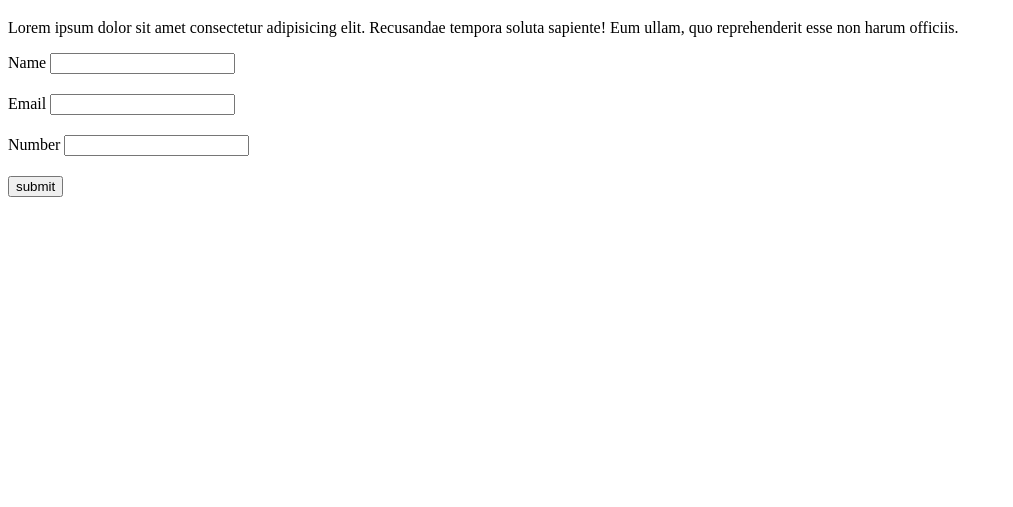
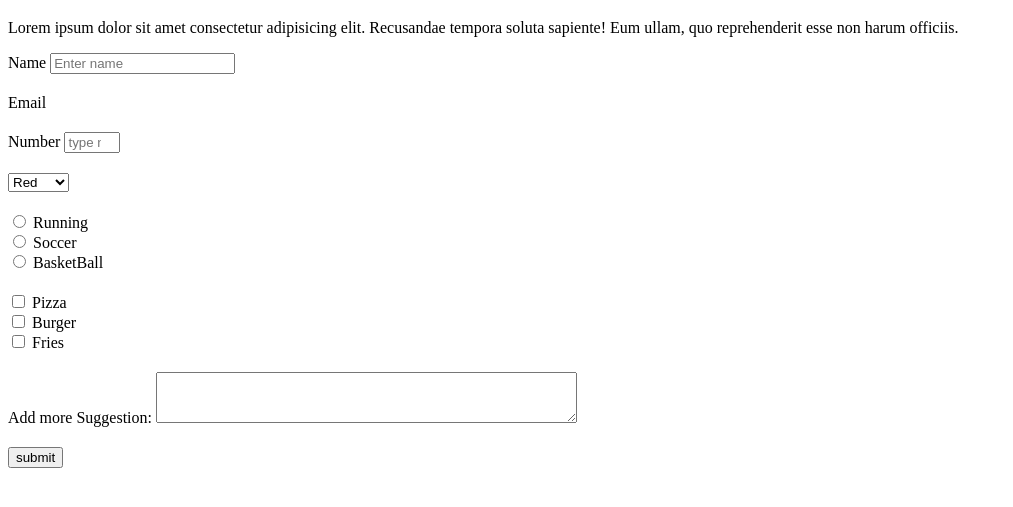
Before and after one commit to SeifEleslam/microverseProj, a plain HTML site: page index.html in a window 1280 px wide. Shown: the part 61-568 px from the top of the page, without its empty margins (0-1013 px from the left). Drawn offline with Linux system fonts and the light colour scheme.

Commit message:
second half of the html done

```diff
--- a/index.html
+++ b/index.html
@@ -17,23 +17,61 @@
       </p>
       <form id="form">
         <div>
-          <label>Name</label>
-          <input type="text" id="name" required />
+          <label id="name-label">Name</label>
+          <input type="text" id="name" placeholder="Enter name" required />
         </div>
         <div>
-          <label>Email</label>
-          <input
-            pattern="/^[a-zA-Z0-9.!#$%&'*+/=?^_`{|}~-]+@[a-zA-Z0-9-]+(?:\.[a-zA-Z0-9-]+)*$/"
+          <label id="email-label">Email</label>
+
+        <!--   <input
+           pattern="/^[a-zA-Z0-9.!#$%&'*+/=?^_`{|}~-]+@[a-zA-Z0-9-]+(?:\.[a-zA-Z0-9-]+)*$/"
             type="email"
             id="email"
             title="please provide vaild email"
+            placeholder="Enter an email"
             required
           />
+          -->
         </div>
         <div>
-          <label>Number</label>
-          <input type="number" id="number" required />
+          <label id="number-label">Number</label>
+          <input type="number" id="number" min="0" max="10" placeholder="type number" required />
         </div>
+        <div>
+        <select  id="dropdown">
+          <option value="Red">Red</option>
+          <option value="White">White</option>
+          <option value="Green">Green</option>
+          <option value="Yellow">Yellow</option>
+        </select>
+        </div>
+
+        <div>
+          <input type="radio" id="" name="sport" value="running">
+            <label for="running">Running</label><br>
+            <input type="radio" id="" name="sport" value="Soccer">
+            <label for="Soccer">Soccer</label><br>
+            <input type="radio" id="" name="sport" value="basketball">
+            <label for="basketball">BasketBall</label>
+        </div>
+
+        <div>
+          <input type="checkbox" id="" name="" value="pizza">
+            <label for="vehicle1"> Pizza</label><br>
+            <input type="checkbox" id="" name="" value="burger">
+            <label for="vehicle2"> Burger</label><br>
+            <input type="checkbox" id="" name="vehcle3" value="fries">
+            <label for="vehicle3"> Fries</label><br>
+        </div>
+
+        <div>
+          <label for="w3review">Add more Suggestion:</label>
+
+            <textarea id="suggestion" name="" rows="3" cols="50">
+
+            </textarea>
+        </div>
+
         <button id="submit" type="submit">submit</button>
       </form>
     </main>
```
